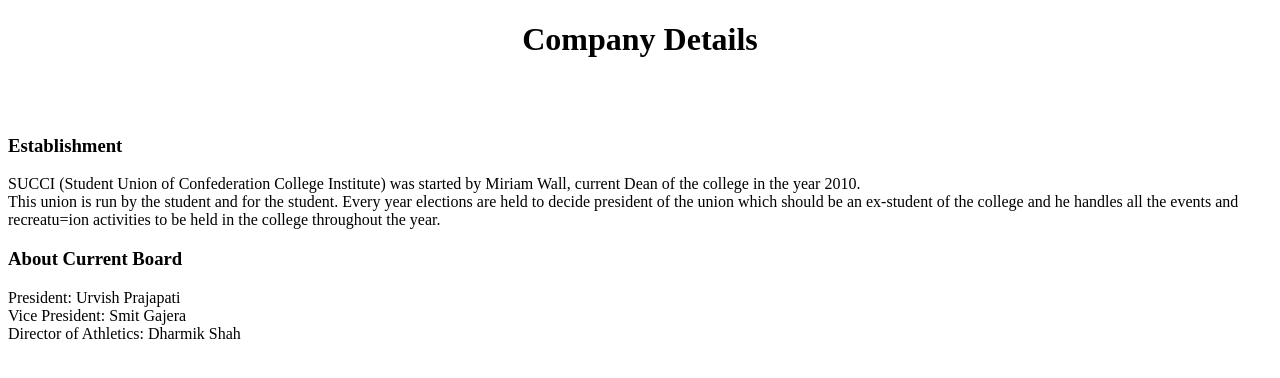
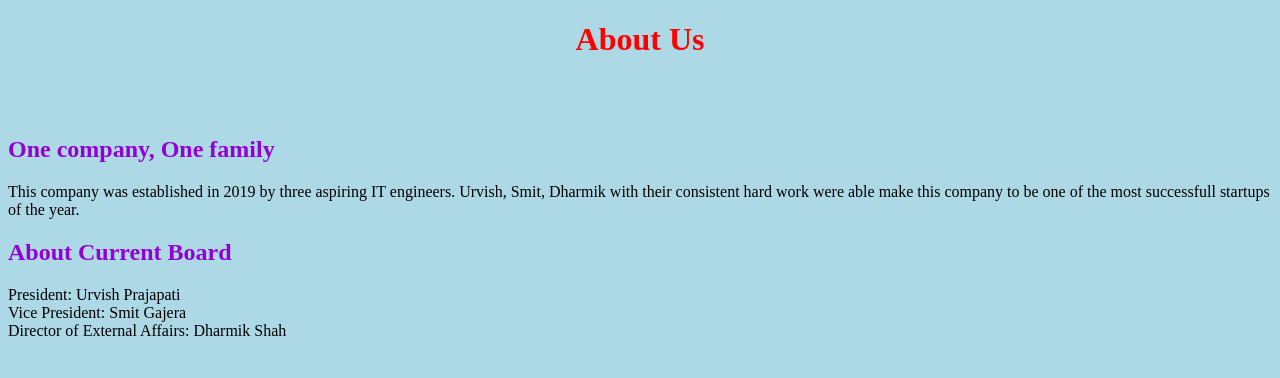
Before and after one commit to danny9996/Lab3-HTML-Coding, a plain HTML site: page Smit Gajera/Home web Page.html in a window 1280 px wide. Drawn offline with Linux system fonts and the light colour scheme.

Commit message:
Update the home web page
added some description

```diff
--- a/Smit Gajera/Home web Page.html
+++ b/Smit Gajera/Home web Page.html
@@ -2,16 +2,20 @@
 <html>
 <head>
     <title>About Company</title>
+	<style>
+    body {background-color: lightblue;}
+    h1 {color: red;}
+    h2 {color: darkviolet;}
+  </style>
 </head>
 <body>
-    <H1><center>Company Details</center></H1><br><br>
-    <h3>Establishment</h3>
-    <p>SUCCI (Student Union of Confederation College Institute) was started by Miriam Wall, current Dean of the college in the year 2010.<br>
-        This union is run by the student and for the student. Every year elections are held to decide president of the union which should be an ex-student of the college and he handles all the events and recreatu=ion activities to be held in the college throughout the year.</p>
-    <h3>About Current Board</h3>
+    <H1><center>About Us</center></H1><br><br>
+    <h2>One company, One family</h2>
+	<p>This company was established in 2019 by three aspiring IT engineers. Urvish, Smit, Dharmik with their consistent hard work were able make this 	    company to be one of the most successfull startups of the year.
+    <h2>About Current Board</h2>
     <p>President: Urvish Prajapati<br>
     Vice President: Smit Gajera<br>
-    Director of Athletics: Dharmik Shah
+    Director of External Affairs: Dharmik Shah
     </p>
 </body>
 </html>
```
